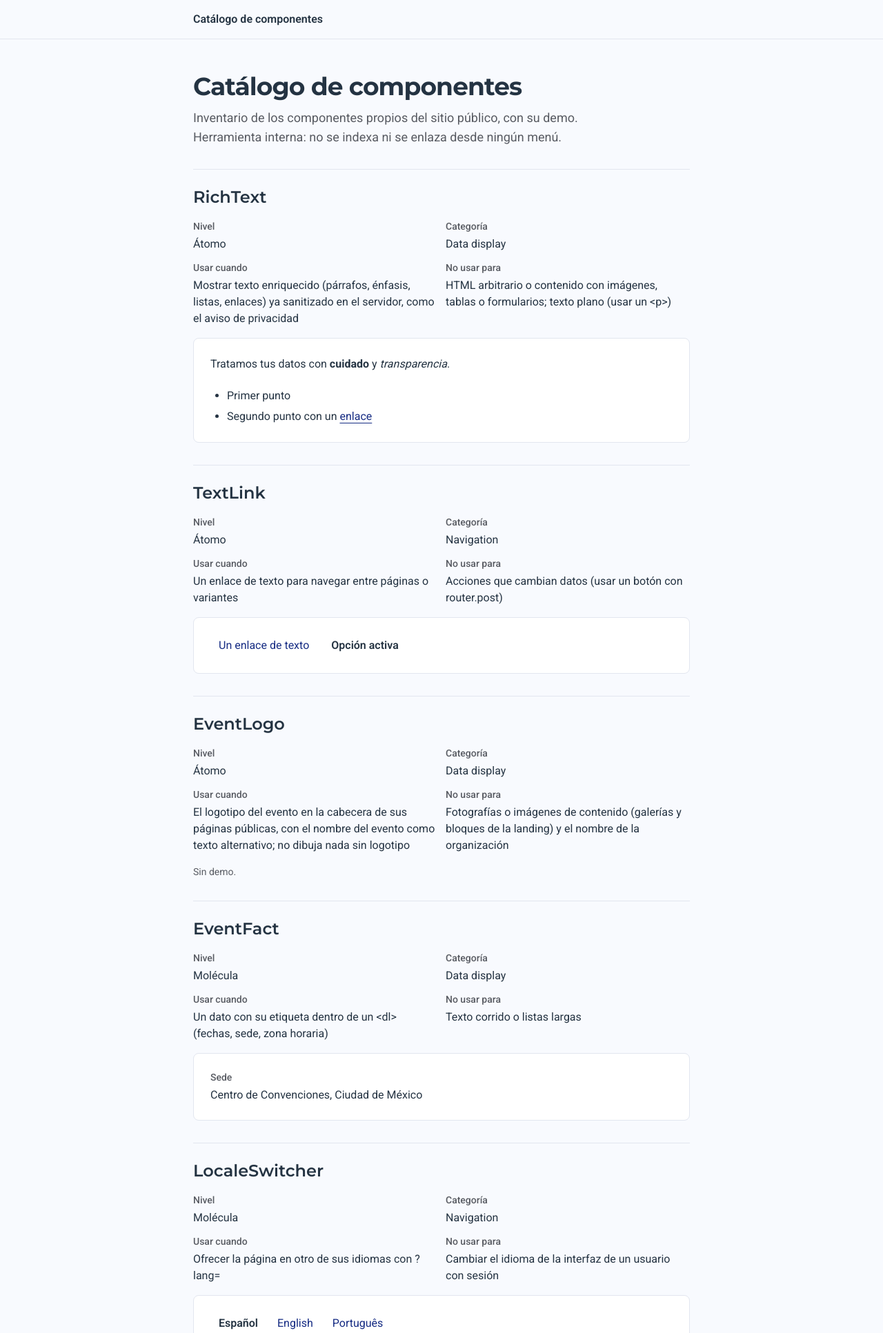
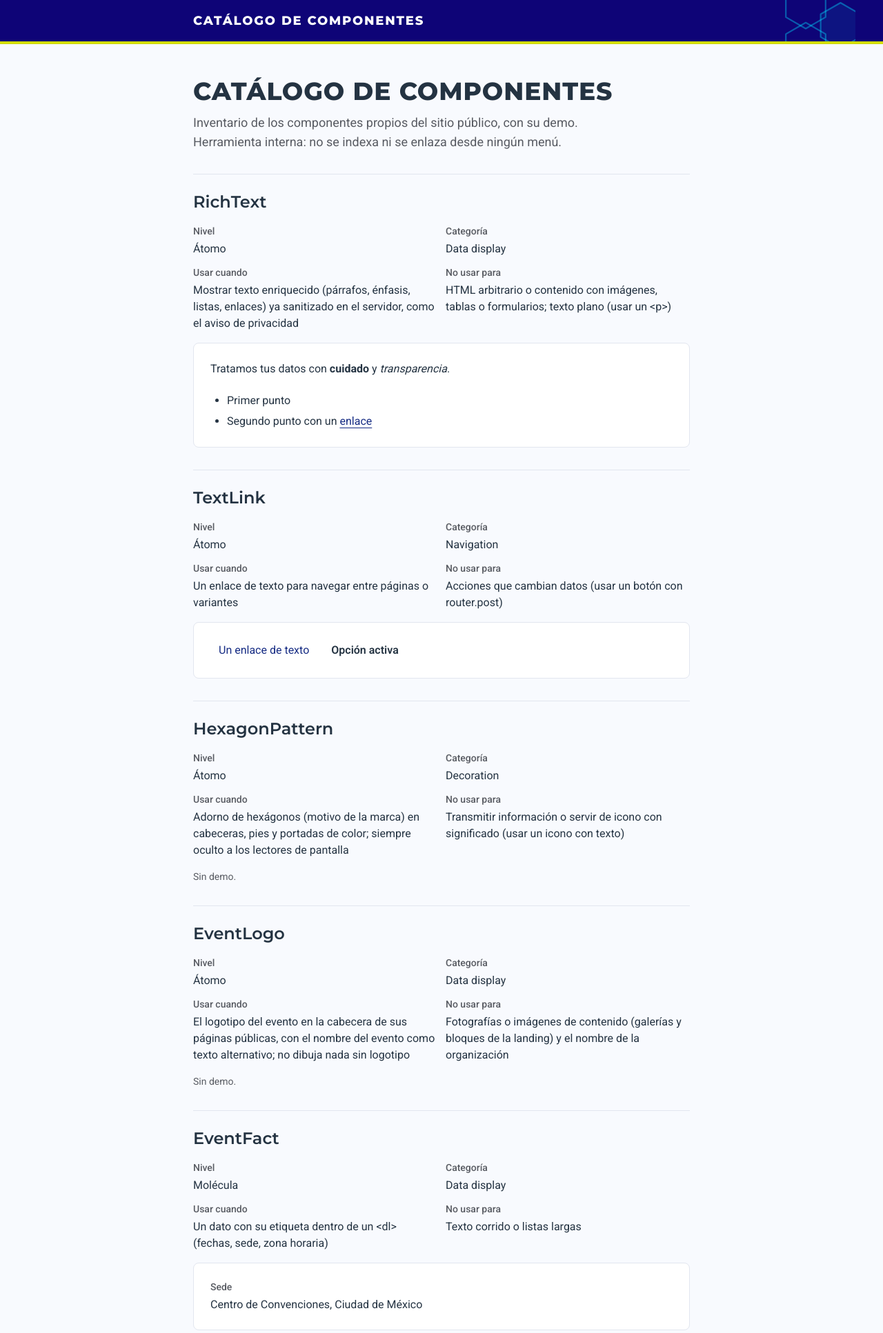
Before and after one commit to SistemasANPR/eventos, a Laravel app: page /components in a window 1280 px wide. Shown: the top 1933 px of the page at 69% size. Run offline with Laravel 12, Linux system fonts and the light colour scheme; style sheets or scripts are compiled from the project's sources; parts of the project's set-up code (start-up, migrations or seed data) failed here and were passed over; some libraries are stand-ins or nearby versions.

Commit message:
feat(public): tema de marca (violeta, indigo, lima) y cabecera y pie del layout publico
Tokens brand, brand-deep, brand-cyan, cta; pares de contraste en la guardiana;
botones en pildora lima, titulos gruesos con subrayado lima y atomo HexagonPattern.

Co-Authored-By: Claude Sonnet 5.5 <noreply@anthropic.com>

```diff
--- a/resources/css/app.css
+++ b/resources/css/app.css
@@ -73,6 +73,18 @@
     /* Verde-azulado: etiquetas, iconos e información de apoyo. */
     --color-support: #156a62;
 
+    /*
+     * Marca del Congreso Parques para el sitio público (portadas, cabeceras y detalles).
+     * `brand` y `brand-deep` son fondos con texto blanco; `cta` es la lima de los botones
+     * principales (texto `cta-contrast`; nunca texto sobre claro); `brand-cyan` es solo
+     * decorativo o acento en texto grande sobre fondo oscuro.
+     */
+    --color-brand: #6847f6;
+    --color-brand-deep: #0e0477;
+    --color-brand-cyan: #00deff;
+    --color-cta: #d2dd0a;
+    --color-cta-contrast: #0e0477;
+
     --color-success: #2e7d32;
     --color-success-bg: #e8f5e9;
     --color-warning: #92400e;
--- a/resources/js/catalog/registry.ts
+++ b/resources/js/catalog/registry.ts
@@ -36,6 +36,15 @@ export const registry: CatalogEntry[] = [
         useWhen: 'Un enlace de texto para navegar entre páginas o variantes',
         avoidFor: 'Acciones que cambian datos (usar un botón con router.post)',
         preview: 'demo',
+    },
+    {
+        name: 'HexagonPattern',
+        path: 'atoms/HexagonPattern',
+        level: 'atom',
+        category: 'Decoration',
+        useWhen: 'Adorno de hexágonos (motivo de la marca) en cabeceras, pies y portadas de color; siempre oculto a los lectores de pantalla',
+        avoidFor: 'Transmitir información o servir de icono con significado (usar un icono con texto)',
+        preview: 'none',
     },
     {
         name: 'EventLogo',
--- /dev/null
+++ b/resources/js/components/atoms/HexagonPattern.tsx
@@ -0,0 +1,30 @@
+import { cn } from '@/lib/utils';
+
+interface HexagonPatternProps {
+    /** Tamaño, posición y color (`text-*`): el trazo usa `currentColor`. */
+    className?: string;
+}
+
+/**
+ * Racimo decorativo de hexágonos (motivo de la marca) para cabeceras y portadas. Es puro adorno:
+ * va oculto a los lectores de pantalla y no recibe eventos.
+ * Usar en: cabecera y pie de página, portadas y encabezados de color; no para transmitir información.
+ */
+export function HexagonPattern({ className }: HexagonPatternProps) {
+    return (
+        <svg
+            aria-hidden="true"
+            focusable="false"
+            viewBox="0 0 200 200"
+            fill="none"
+            stroke="currentColor"
+            strokeWidth="3"
+            strokeLinejoin="round"
+            className={cn('pointer-events-none select-none', className)}
+        >
+            <polygon points="100,10 140,33 140,79 100,102 60,79 60,33" />
+            <polygon points="170,50 210,73 210,119 170,142 130,119 130,73" fill="currentColor" fillOpacity="0.18" />
+            <polygon points="100,90 140,113 140,159 100,182 60,159 60,113" />
+        </svg>
+    );
+}
--- a/resources/js/layouts/PublicLayout.tsx
+++ b/resources/js/layouts/PublicLayout.tsx
@@ -1,32 +1,37 @@
 import type { ReactNode } from 'react';
 
+import { HexagonPattern } from '@/components/atoms/HexagonPattern';
 import { SkipToContent } from '@/components/infrastructure/SkipToContent';
 import { useTranslation } from '@/hooks/useTranslation';
+import { cn } from '@/lib/utils';
 
 interface PublicLayoutProps {
     organizationName: string;
+    /** Contenido ancho (cuadrículas de varias columnas) en lugar de la columna de lectura. */
+    isWide?: boolean;
     children: ReactNode;
 }
 
-/** Estructura de las páginas públicas: salto al contenido, cabecera, contenido principal y pie. */
-export function PublicLayout({ organizationName, children }: PublicLayoutProps) {
+/** Estructura de las páginas públicas: salto al contenido, cabecera de color, contenido principal y pie. */
+export function PublicLayout({ organizationName, isWide = false, children }: PublicLayoutProps) {
     const { t } = useTranslation();
+    const width = cn('mx-auto w-full px-4 sm:px-6', isWide ? 'max-w-6xl' : 'max-w-3xl');
 
     return (
         <div className="flex min-h-screen flex-col bg-bg font-sans text-text">
             <SkipToContent />
-            <header className="border-b border-border">
-                <div className="mx-auto w-full max-w-3xl px-4 py-4 sm:px-6">
-                    <p className="text-base font-semibold text-text">{organizationName}</p>
+            <header className="relative overflow-hidden border-b-4 border-cta bg-brand-deep text-primary-contrast">
+                <HexagonPattern className="absolute -right-6 -top-8 h-28 w-28 text-brand-cyan/40 sm:right-10 sm:h-36 sm:w-36" />
+                <div className={cn(width, 'relative py-4')}>
+                    <p className="font-display text-base font-extrabold uppercase tracking-widest sm:text-lg">{organizationName}</p>
                 </div>
             </header>
-            <main id="contenido" tabIndex={-1} className="mx-auto w-full max-w-3xl flex-1 px-4 py-8 sm:px-6 sm:py-12">
+            <main id="contenido" tabIndex={-1} className={cn(width, 'flex-1 py-8 sm:py-12')}>
                 {children}
             </main>
-            <footer className="border-t border-border">
-                <div className="mx-auto w-full max-w-3xl px-4 py-4 text-sm text-text-muted sm:px-6">
-                    {t('layout.footer')}
-                </div>
+            <footer className="relative overflow-hidden bg-brand-deep text-primary-contrast/80">
+                <HexagonPattern className="absolute -bottom-10 -left-6 h-28 w-28 text-brand/60 sm:left-10" />
+                <div className={cn(width, 'relative py-6 text-sm')}>{t('layout.footer')}</div>
             </footer>
         </div>
     );
--- a/resources/js/lib/classes.ts
+++ b/resources/js/lib/classes.ts
@@ -5,7 +5,7 @@
  */
 
 /** Título principal (h1) de una página pública. */
-export const PAGE_TITLE = 'text-3xl font-bold tracking-tight text-text sm:text-4xl';
+export const PAGE_TITLE = 'font-display text-3xl font-extrabold uppercase tracking-wide text-text sm:text-4xl';
 
 /** Panel con los datos de un evento o una convocatoria, en una o dos columnas. */
 export const FACTS_PANEL = 'grid gap-4 rounded-lg border border-border bg-surface p-4 sm:grid-cols-2 sm:p-6';
@@ -18,13 +18,13 @@ export const FORM_CONTROL =
     'block min-h-11 w-full rounded-md border border-border-input bg-surface px-3 py-2 text-base text-text focus-visible:outline-2 focus-visible:outline-offset-2 focus-visible:outline-primary disabled:opacity-60';
 
 
-/** Botón de acción principal: relleno `primary`, objetivo táctil de 44 px (design.md §3.1). */
+/** Botón de acción principal: píldora lima con texto índigo (`cta`), objetivo táctil de 48 px. */
 export const BUTTON_PRIMARY =
-    'inline-flex min-h-11 items-center justify-center rounded-md bg-primary px-6 text-base font-semibold text-primary-contrast hover:bg-primary-hover disabled:opacity-60';
+    'inline-flex min-h-12 items-center justify-center rounded-full bg-cta px-8 text-base font-extrabold uppercase tracking-wide text-cta-contrast shadow-md transition hover:shadow-lg hover:brightness-95 disabled:opacity-60';
 
 /** Botón secundario: contorno `primary` sobre `surface`, mismo tamaño táctil. */
 export const BUTTON_SECONDARY =
-    'inline-flex min-h-11 items-center justify-center rounded-md border border-primary bg-surface px-4 text-base font-semibold text-primary hover:bg-bg disabled:opacity-60';
+    'inline-flex min-h-11 items-center justify-center rounded-full border-2 border-primary bg-surface px-5 text-base font-semibold text-primary hover:bg-bg disabled:opacity-60';
 
 /** Pie de una página pública: enlace de regreso a la izquierda y selector de idioma a la derecha desde `sm`. */
 export const PAGE_FOOTER =
@@ -33,14 +33,15 @@ export const PAGE_FOOTER =
 /** Tarjeta de un participante en un formulario de propuesta (envío y edición). */
 export const PARTICIPANT_CARD = 'space-y-4 rounded-lg border border-border bg-surface p-4';
 
-/** Título de una sección de la landing (h2). */
-export const SECTION_HEADING = 'font-display text-2xl font-semibold tracking-tight text-text';
+/** Título de una sección de la landing (h2), con subrayado lima. */
+export const SECTION_HEADING =
+    'relative pb-3 font-display text-2xl font-extrabold uppercase tracking-wide text-text after:absolute after:bottom-0 after:left-0 after:h-1 after:w-14 after:rounded-full after:bg-cta';
 
 /** Tarjeta de un elemento de lista de la landing (convocatoria, eje, pregunta). */
 export const LIST_CARD = 'flex flex-col gap-3 rounded-lg border border-border bg-surface p-4 sm:p-6';
 
 /** Título de nivel intermedio de la landing y su editor (h2 de un panel, h3 de una tarjeta grande). */
-export const HEADING_LG = 'font-display text-xl font-semibold text-text';
+export const HEADING_LG = 'font-display text-xl font-bold text-text';
 
 /** Título de una tarjeta de lista de la landing (h3). */
-export const HEADING_MD = 'font-display text-lg font-semibold text-text';
+export const HEADING_MD = 'font-display text-lg font-bold text-text';
```
Also changed, not shown: resources/js/lib/contrast.ts (+8 -0 lines).
